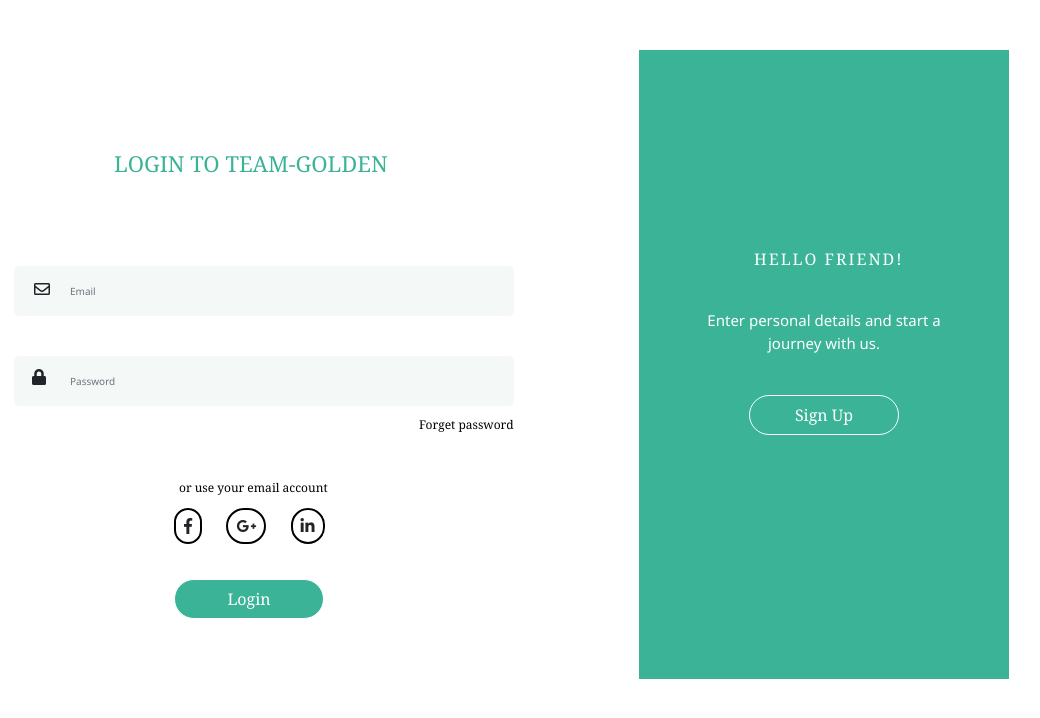
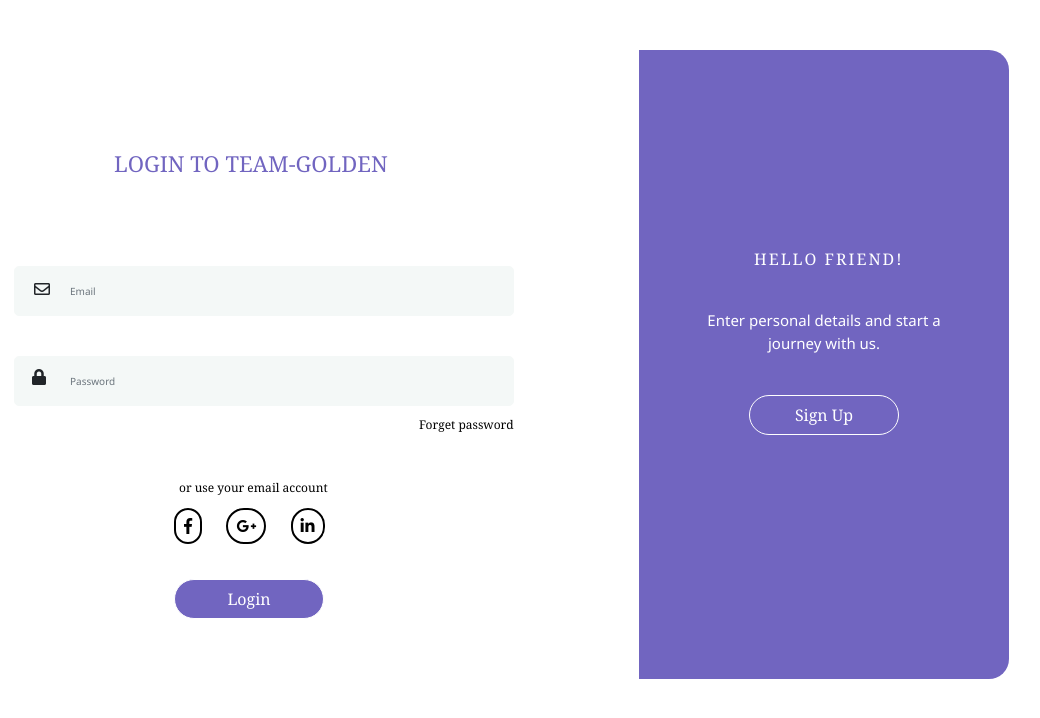
Before and after one commit to afreekamode/Team-Golden-, a plain HTML site: page index.html in a window 1280 px wide. Shown: the whole page, without its empty margins (186-1226 px from the left). Drawn offline with nearby package versions, Linux system fonts and the light colour scheme.

Commit message:
Little changes

```diff
--- a/index.html
+++ b/index.html
@@ -45,12 +45,12 @@
                 </div>
 
                 <div class="socials">
-                        <i class="fab fa-facebook-f"></i>
-                        <i class="fab fa-google-plus-g"></i>
-                        <i class="fab fa-linkedin-in"></i>
+                  <a href="#"><i class="fab fa-facebook-f"></i></a>
+                  <a href="#"><i class="fab fa-google-plus-g"></i></a>
+                  <a href="#"><i class="fab fa-linkedin-in"></i></a>
                 </div>
 
-                <button type="submit" class="btn-login">Login</button>
+                <button type="submit" class="btn log">Login</button>
           </form>
         </div>
           <div class="col-sm-4 secondbox">
--- a/style.css
+++ b/style.css
@@ -5,9 +5,10 @@ body{
 .container{
     display: flex;
     margin-top: 50px;
+    box-shadow: #3AB397;
 }
 .login{
-    color: #3AB397;
+    color: #7165C0;
     font-size: 22px;
     margin-bottom: 90px;
     margin-top: 100px;
@@ -16,13 +17,17 @@ body{
 }
 .firstbox{
     background-color: #ffffff;
+    border-bottom-left-radius: 20px;
+    border-top-left-radius: 20px;
 }
 .secondbox{
-    background-color: #3AB397;
+    background-color: #7165C0;
+    border-top-right-radius: 20px;
+    border-bottom-right-radius: 20px;
 }
 .btn{
     border: 1px solid #FFFFFF;
-    background-color: #3AB397;
+    background-color: #7165C0;
     color: #FFFFFF;
     width: 150px;
     margin-left: 95px;
@@ -31,9 +36,9 @@ body{
     height: 40px;
 
 }
-.btn-login{
+.log{
     border: 1px solid #FFFFFF;
-    background-color: #3AB397;
+    background-color: #7165C0;
     color: #FFFFFF;
     width: 150px;
     margin-left: 260px;
@@ -116,7 +121,8 @@ body{
     size: 30px;
     padding: 8px;
     margin: 10px;
+    color: black;
 }
-.fab fa-facebook-f{
+/* .fab fa-facebook-f{
     border-radius: 2px;
-}
+} */
```
